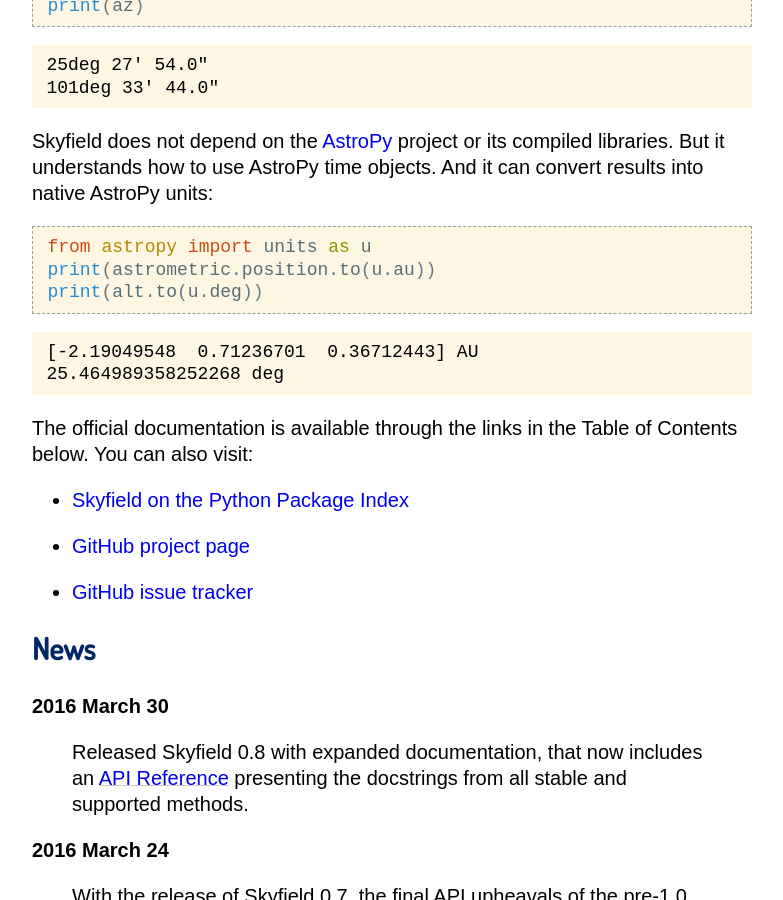
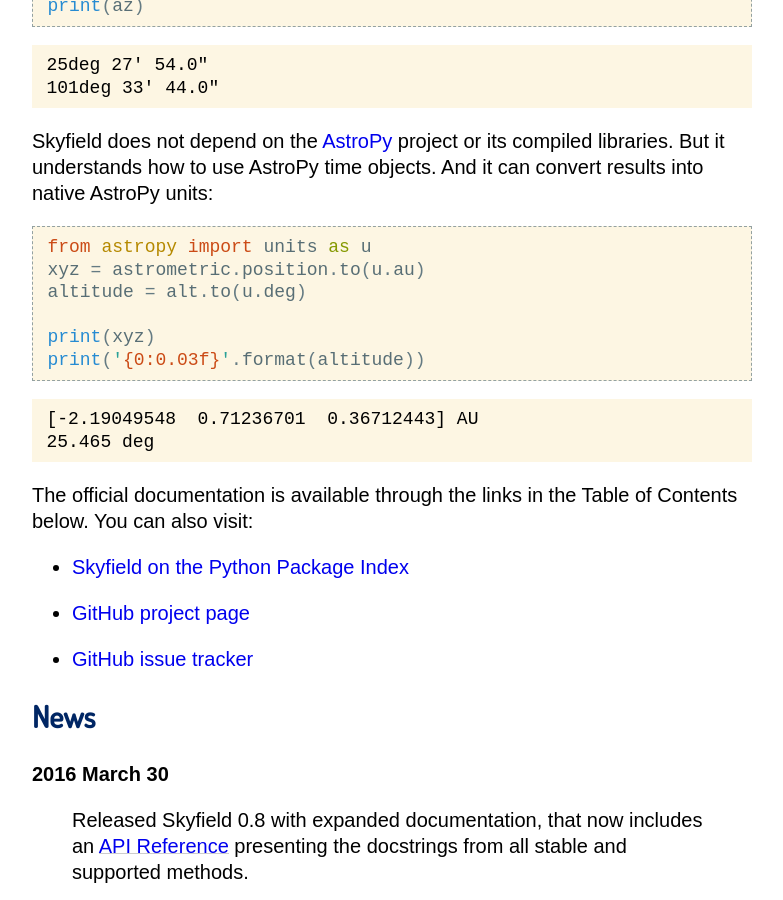
Before and after one commit to skyfielders/python-skyfield, a Sphinx documentation site: the page built from skyfield/documentation/index.rst, in a window 1280 px wide and 900 px high, scrolled down 1219 px. Shown: the whole window, without its empty margins (248-1031 px from the left). Built offline with Sphinx 7.4.7, drawn with Linux system fonts in a browser that asks for light colours; some web fonts are replaced.

Commit message:
Fix doctests for Python 2.7
Mainly by preventing it from making raw decisions about how to display
floats.

```diff
--- a/skyfield/documentation/api-position.rst
+++ b/skyfield/documentation/api-position.rst
@@ -10,6 +10,7 @@
 
 .. testsetup::
 
+   from __future__ import print_function
    from skyfield.api import load
    from skyfield.positionlib import ICRF
    ts = load.timescale()
--- a/skyfield/documentation/astropy.rst
+++ b/skyfield/documentation/astropy.rst
@@ -73,10 +73,11 @@
    .. testcode::
 
       ra, dec, distance = barycentric.radec()
-      print(dec.to(u.deg))
+      declination = dec.to(u.deg)
+      print('{0:0.03f}'.format(declination))
 
    .. testoutput::
 
-      23.084394605293788 deg
+      23.084 deg
 
 .. _Astropy Project: http://docs.astropy.org/en/stable/
--- a/skyfield/documentation/index.rst
+++ b/skyfield/documentation/index.rst
@@ -75,13 +75,16 @@
 .. testcode::
 
     from astropy import units as u
-    print(astrometric.position.to(u.au))
-    print(alt.to(u.deg))
+    xyz = astrometric.position.to(u.au)
+    altitude = alt.to(u.deg)
+
+    print(xyz)
+    print('{0:0.03f}'.format(altitude))
 
 .. testoutput::
 
     [-2.19049548  0.71236701  0.36712443] AU
-    25.464989358252268 deg
+    25.465 deg
 
 The official documentation is available through the links
 in the Table of Contents below.
```
